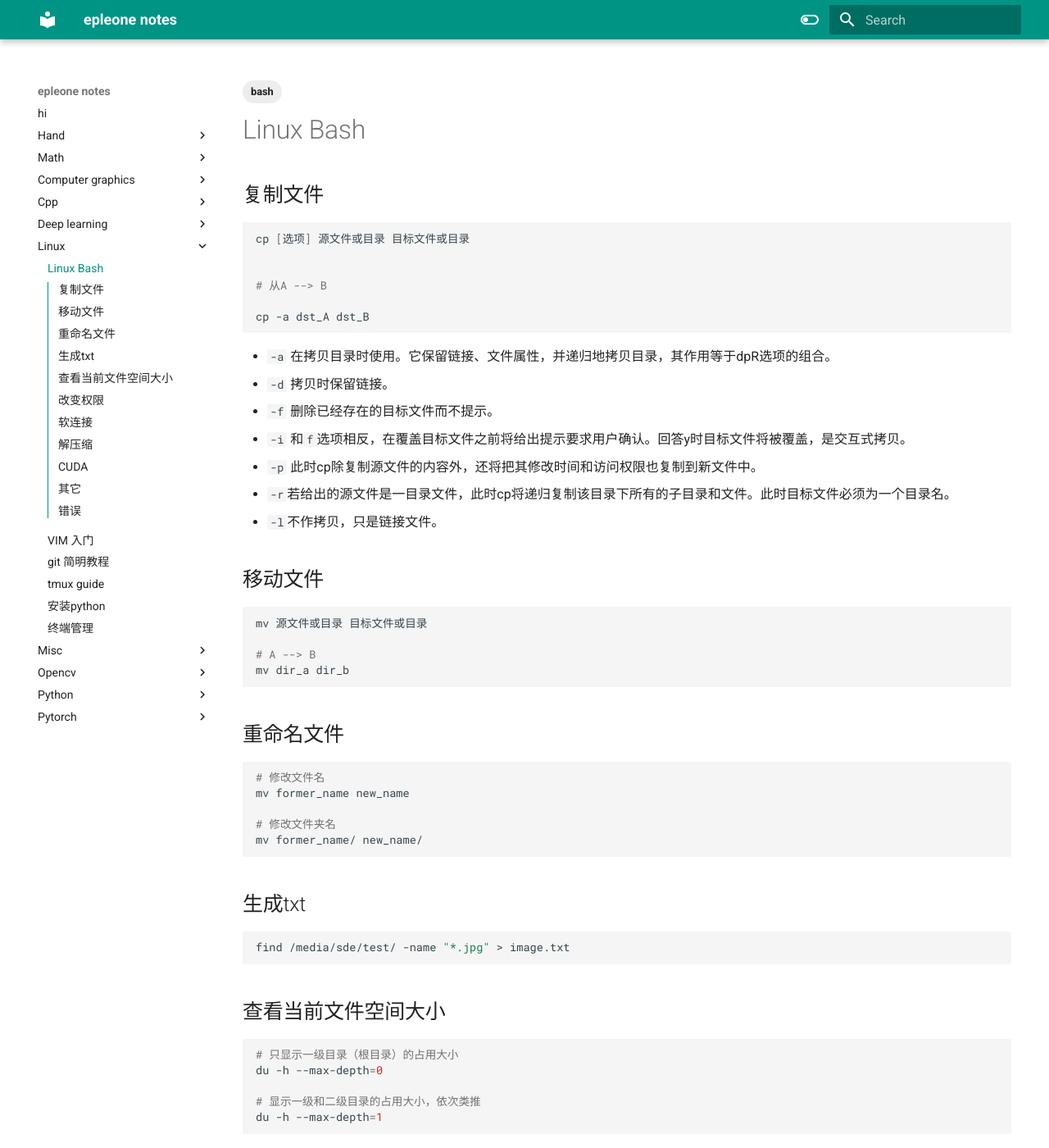
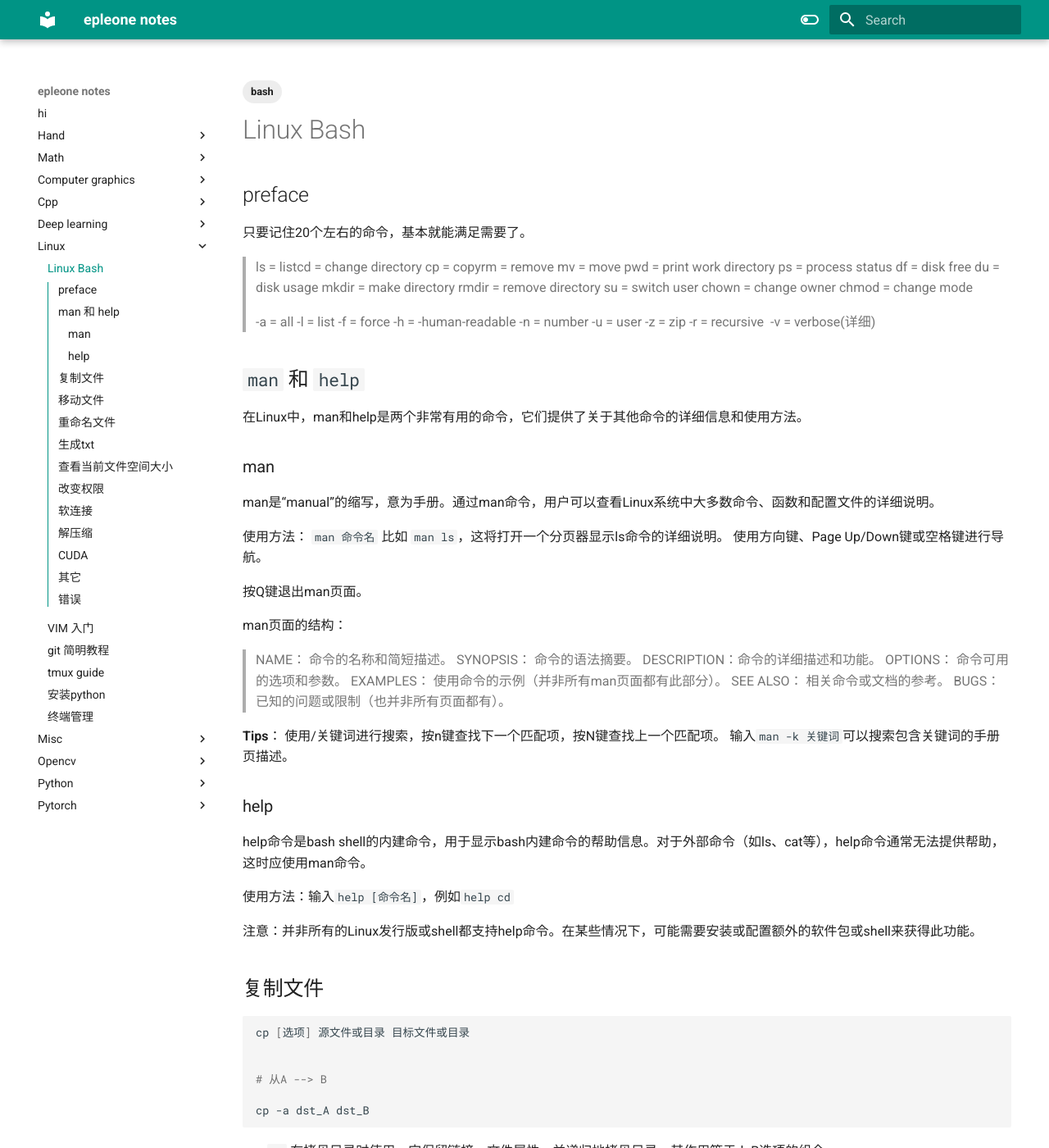
Before and after one commit to epleone/notes, an MkDocs documentation site: the page built from docs/linux/Linux Bash.md, in a window 1280 px wide and 1400 px high. Shown: the whole window at 82% size. Built offline with MkDocs 1.6.1 and Material for MkDocs 9.7.7, drawn with Linux system fonts in a browser that asks for light colours.

Commit message:
update notes for linux

```diff
--- a/docs/linux/Linux Bash.md
+++ b/docs/linux/Linux Bash.md
@@ -2,6 +2,72 @@
 tags: [bash]
 ---
 # Linux Bash
+
+
+## preface
+
+只要记住20个左右的命令，基本就能满足需要了。
+
+
+> ls = listcd = change directory
+> cp = copyrm = remove
+> mv = move
+> pwd = print work directory
+> ps = process status
+> df = disk free
+> du = disk usage
+> mkdir = make directory
+> rmdir = remove directory
+> su = switch user
+> chown = change owner
+> chmod = change mode
+
+
+>-a = all
+>-l = list
+>-f = force
+>-h = -human-readable
+>-n = number
+>-u = user
+>-z = zip
+>-r = recursive
+> -v = verbose(详细)
+
+
+## `man`  和 `help`
+
+在Linux中，man和help是两个非常有用的命令，它们提供了关于其他命令的详细信息和使用方法。
+
+### man
+
+man是“manual”的缩写，意为手册。通过man命令，用户可以查看Linux系统中大多数命令、函数和配置文件的详细说明。
+
+使用方法： `man  命令名`  比如 `man ls`，这将打开一个分页器显示ls命令的详细说明。
+使用方向键、Page Up/Down键或空格键进行导航。
+
+按Q键退出man页面。
+
+man页面的结构：
+
+>NAME：            命令的名称和简短描述。
+>SYNOPSIS：      命令的语法摘要。
+>DESCRIPTION：命令的详细描述和功能。
+>OPTIONS：       命令可用的选项和参数。
+>EXAMPLES：     使用命令的示例（并非所有man页面都有此部分）。
+>SEE ALSO：       相关命令或文档的参考。
+>BUGS：              已知的问题或限制（也并非所有页面都有）。
+
+**Tips**：
+使用/关键词进行搜索，按n键查找下一个匹配项，按N键查找上一个匹配项。
+输入`man -k 关键词`可以搜索包含关键词的手册页描述。
+
+### help
+
+help命令是bash shell的内建命令，用于显示bash内建命令的帮助信息。对于外部命令（如ls、cat等），help命令通常无法提供帮助，这时应使用man命令。
+
+使用方法：输入`help [命令名]`，例如`help cd`
+
+注意：并非所有的Linux发行版或shell都支持help命令。在某些情况下，可能需要安装或配置额外的软件包或shell来获得此功能。
 
 
 ## 复制文件
```
